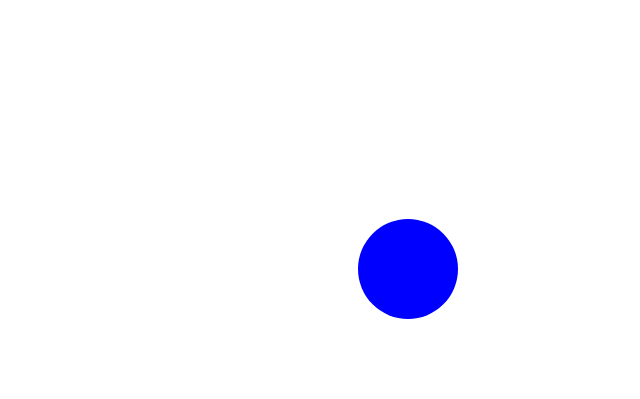
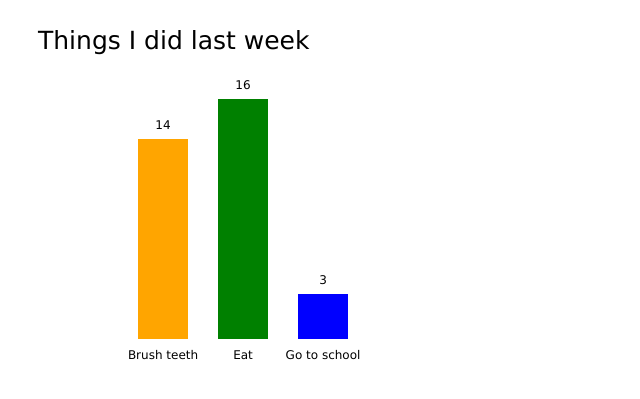
Before and after one commit to chenny317/chenny317.github.io, a plain HTML site: page visualizations.html in a window 1280 px wide. Shown: the part 61-460 px from the top of the page, without its empty margins (0-640 px from the left). Drawn offline with Linux system fonts and the light colour scheme.

Commit message:
add visualization

```diff
--- a/vis.js
+++ b/vis.js
@@ -8,3 +8,7 @@ circle.setAttribute('cy', '250');
 circle.setAttribute('r', '50');
 circle.setAttribute('fill', 'blue');
 svg.appendChild(circle);
+
+for(let i=0; i< circlerCount; i++){
+    const(x;)
+}
--- a/visualizations.html
+++ b/visualizations.html
@@ -13,9 +13,26 @@
 
     <main>
         <!-- Add your SVG visualizations here -->
-        <svg id="vis" width="800px" height="500px"></svg>
+        <svg id="vis" width="800px" height="500px">
+            <text x="30" y="30" font-family="Verdana" font-size="25" fill="black" text-anchor="left">Things I did last week</text>
+
+            <rect id="brushTeeth" x="130" y="120" width="50" height="200" fill="orange"/>
+            <text x="155" y="110" font-family="Verdana" font-size="12" fill="black" text-anchor="middle">14</text>
+            <text x="155" y="340" font-family="Verdana" font-size="12" fill="black" text-anchor="middle">Brush teeth</text>
+
+            <rect id="Eat" x="210" y="80" width="50" height="240" fill="green"/>
+            <text x="235" y="70" font-family="Verdana" font-size="12" fill="black" text-anchor="middle">16</text>
+            <text x="235" y="340" font-family="Verdana" font-size="12" fill="black" text-anchor="middle">Eat</text>
+
+            <rect id="go to school" x="290" y="275" width="50" height="45" fill="blue"/>
+            <text x="315" y="265" font-family="Verdana" font-size="12" fill="black" text-anchor="middle">3</text>
+            <text x="315" y="340" font-family="Verdana" font-size="12" fill="black" text-anchor="middle">Go to school</text>
+
+        </svg>
+
+
     </main>
-
+    <svg id="visArt" width="800px" height ="500px"></svg>
     <script src="vis.js"></script>
 </body>
 </html>
```
